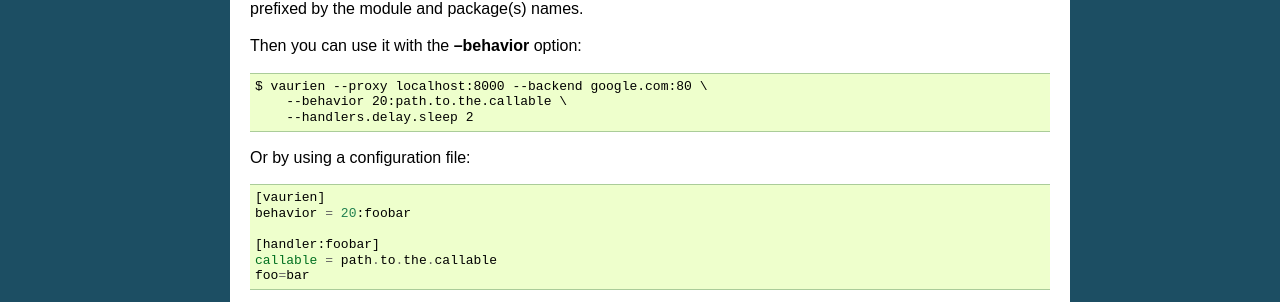
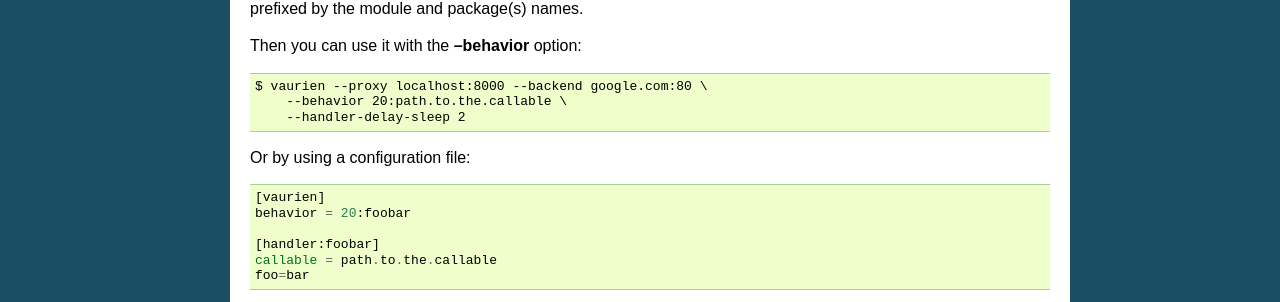
Before and after one commit to community-libs/vaurien, a Sphinx documentation site: the page built from docs/source/extending.rst, in a window 1280 px wide. Shown: the part 1879-2181 px from the top of the page. Built offline with Sphinx 7.4.7, drawn with Linux system fonts in a browser that asks for light colours; pages that are not in the unit, such as notebooks, are missing from menus.

Commit message:
fix the doc examples

```diff
--- a/docs/source/extending.rst
+++ b/docs/source/extending.rst
@@ -122,7 +122,7 @@
 
     $ vaurien --proxy localhost:8000 --backend google.com:80 \
         --behavior 20:path.to.the.callable \
-        --handlers.delay.sleep 2
+        --handler-delay-sleep 2
 
 Or by using a configuration file::
 
--- a/docs/source/index.rst
+++ b/docs/source/index.rst
@@ -60,7 +60,7 @@
 time. You can pass options to the handler using *--handlers.NAME.OPTION* options::
 
     $ vaurien --proxy localhost:8000 --backend google.com:80 --behavior 20:delay \
-        --handlers.delay.sleep 2
+        --handler-delay-sleep 2
 
 Passing all options through the command-line can be tedious, so you can
 also create a *ini* file for this::
```
